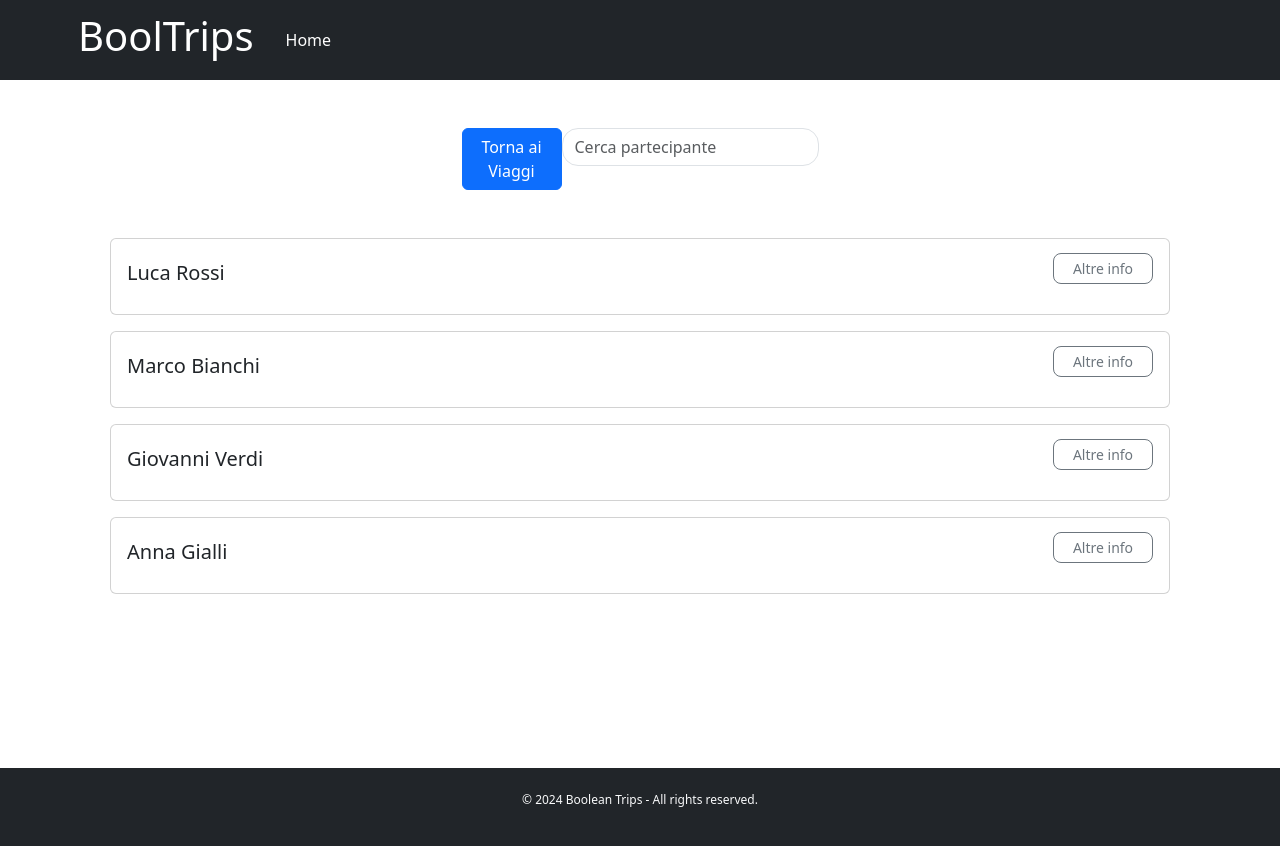
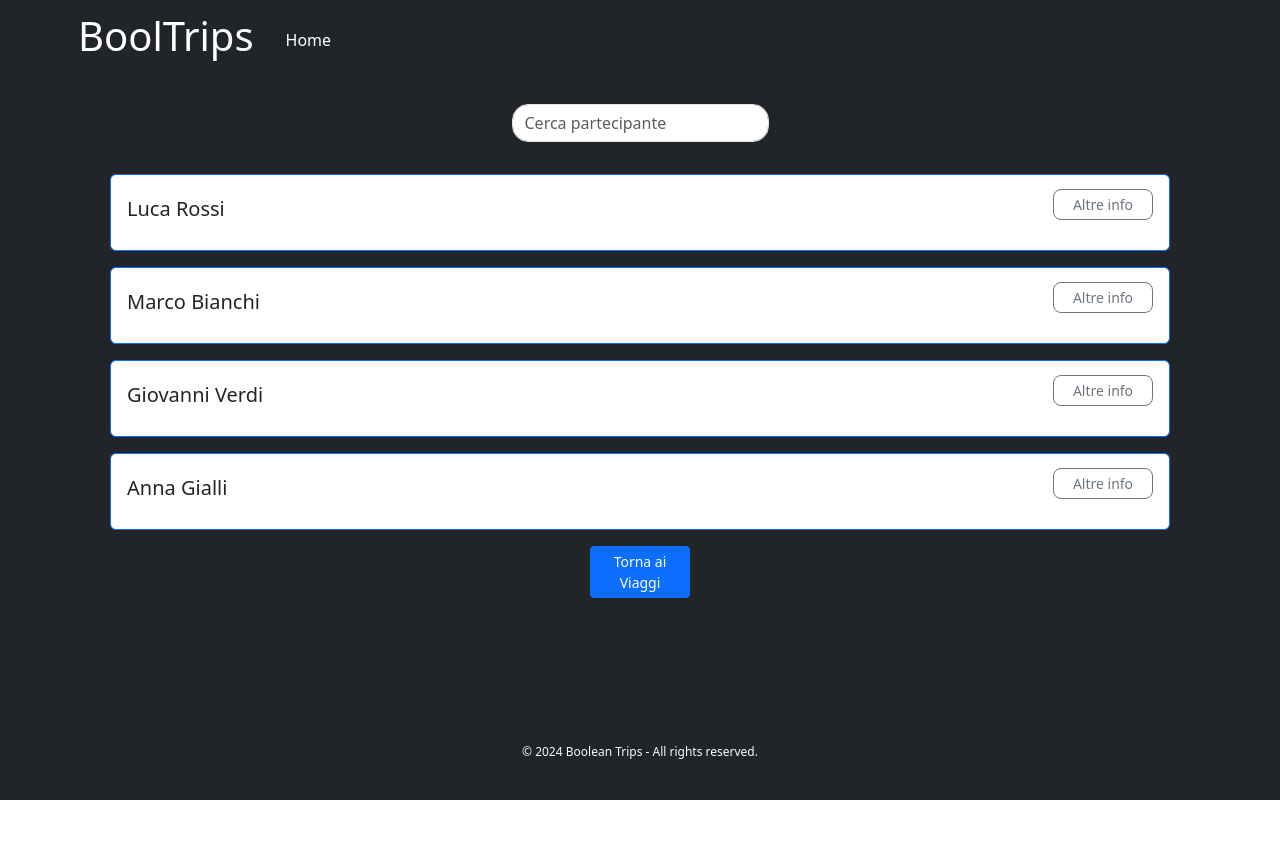
Before and after one commit to massimopallera/goloso-progetto-incredibile, a React (Vite) app: page /trips/V001 in a window 1280 px wide. After the commit the page ends 800 px from the top, so only its background shows below. Built offline with nearby package versions, Linux system fonts and the light colour scheme.

Commit message:
edit table

```diff
--- a/src/index.css
+++ b/src/index.css
@@ -10,6 +10,8 @@
     min-height: calc(100vh - 160px);
 }
 
+
+
 header {
     height: 80px;
     display: flex;
--- a/src/layouts/AppLayout.jsx
+++ b/src/layouts/AppLayout.jsx
@@ -7,7 +7,7 @@ export default function AppLayout() {
         <>
             <AppHeader />
 
-            <main className="main">
+            <main className="main bg-dark">
                 <Outlet />
             </main>
 
--- a/src/pages/HomePage.jsx
+++ b/src/pages/HomePage.jsx
@@ -12,8 +12,8 @@ export default function HomePage() {
     }, [search])
 
     return (
-        <section className='container-lg mt-3 '>
-            <div className='bg-dark p-2 d-flex flex-column gap-2 rounded-4 table p-3'>
+        <section className='container-lg '>
+            <div className='bg-dark mb-0 d-flex flex-column gap-2 rounded-4 table p-3 pt-5'>
 
                 {/* search bar */}
                 <div className="searchBar">
--- a/src/pages/SingleTrip.jsx
+++ b/src/pages/SingleTrip.jsx
@@ -47,14 +47,11 @@ export default function SingleTrip() {
     }
 
     return (
-        <>
-            <div className="d-flex justify-content-center mt-5 mb-5">
-                <NavLink to='/'>
-                    <button className="btn btn-primary">Torna ai Viaggi</button>
-                </NavLink>
+        <div className="bg-dark">
+            <div className="d-flex justify-content-center mb-1 align-items-center flex-column ">
 
                 {/* search bar */}
-                <div className="searchBar">
+                <div className="searchBar mt-4">
                     <form className="d-flex mb-3" role="search">
                         <input
                             className="form-control rounded-4"
@@ -66,6 +63,9 @@ export default function SingleTrip() {
                         />
                     </form>
                 </div>
+
+
+
             </div>
 
             {/* overlay */}
@@ -74,12 +74,12 @@ export default function SingleTrip() {
             </div>
 
             {/* clients */}
-            <div className="container-md">
-                <div className="row row-cols-1 gap-3 justify-content-center m-3">
+            <div className="container">
+                <div className="row row-cols-1 gap-3 justify-content-center m-3 ">
 
                     {filteredPartecipant.map(visitatore => (
                         <div className="col" key={visitatore.id}>
-                            <div className="card">
+                            <div className="card border-primary">
                                 <div
                                     className="card-body d-flex align-items-center justify-content-between"
                                     style={{ height: '75px', verticalAlign: 'middle' }}
@@ -103,6 +103,12 @@ export default function SingleTrip() {
 
                 </div>
             </div>
-        </>
+            <div className="container d-flex justify-content-center">
+                <NavLink to='/'>
+                    <button className="btn btn-primary btn-sm mb-4 ">Torna ai Viaggi</button>
+                </NavLink>
+            </div>
+
+        </div>
     )
 }
```
